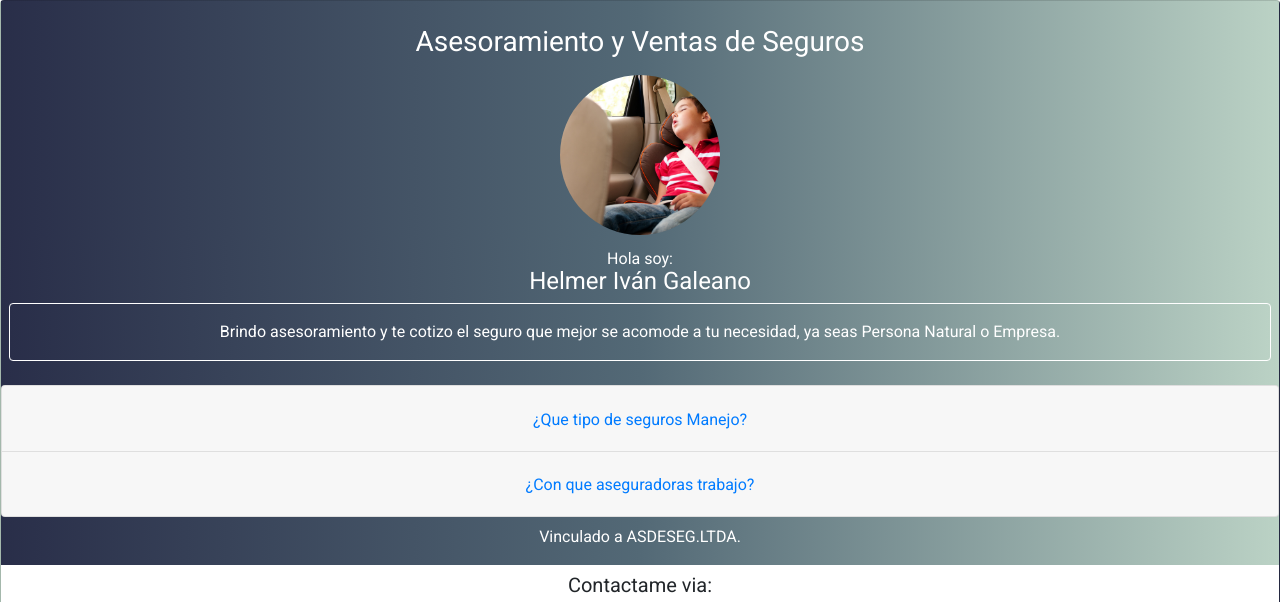
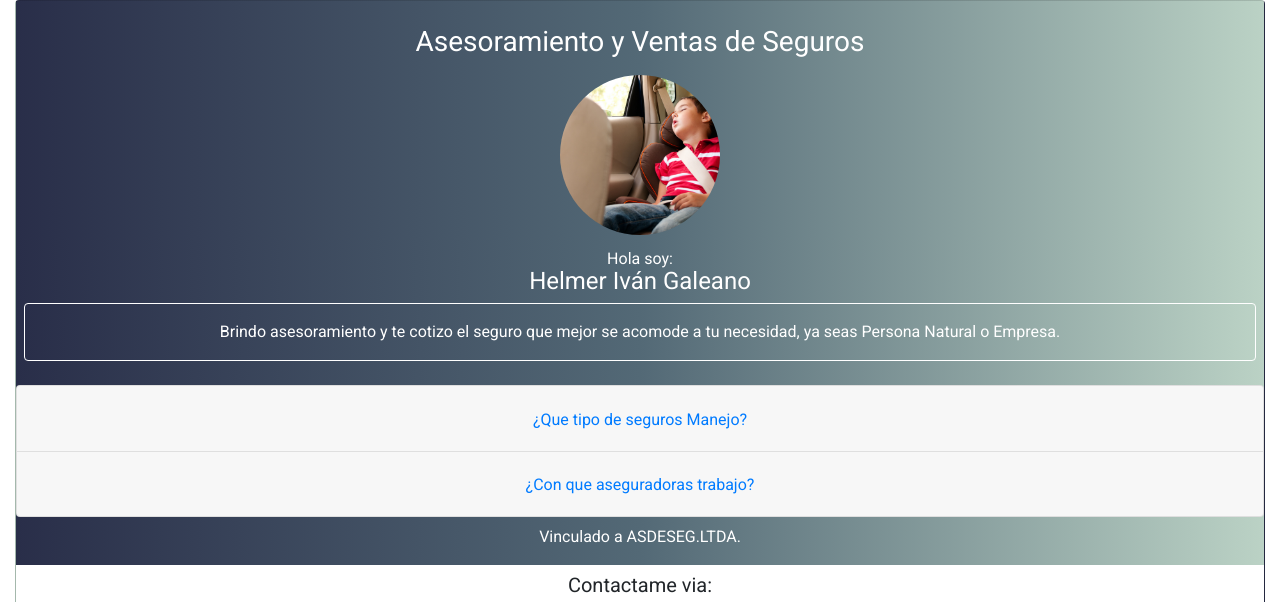
Before and after one commit to ivangseguros/tarjeta, a plain HTML site: page index.html in a window 1280 px wide. Shown: the top 602 px of the page. Drawn offline with nearby package versions, Linux system fonts and the light colour scheme.

Commit message:
Update index.html

```diff
--- a/index.html
+++ b/index.html
@@ -25,7 +25,7 @@
 
 <body>
     <section id="inicio">
-        <div class="contairner-fluid">
+        <div class="container-fluid">
             <div class="card text-center color-tarjeta">
                 <h3 class="card-title pt-4 px-3 text-white">Asesoramiento y Ventas de Seguros</h3>
                 <div class="row m-1 justify-content-center">
```
